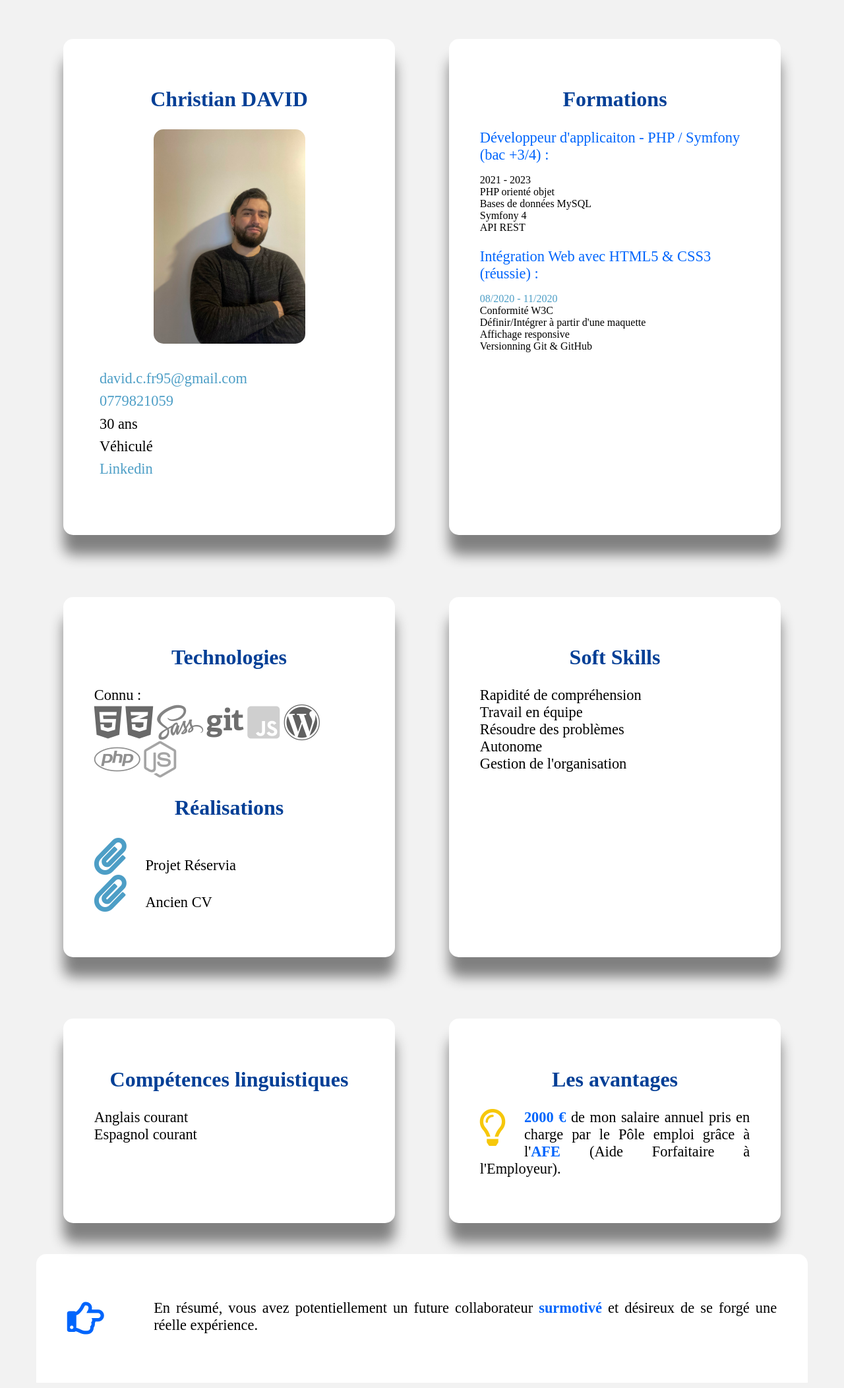
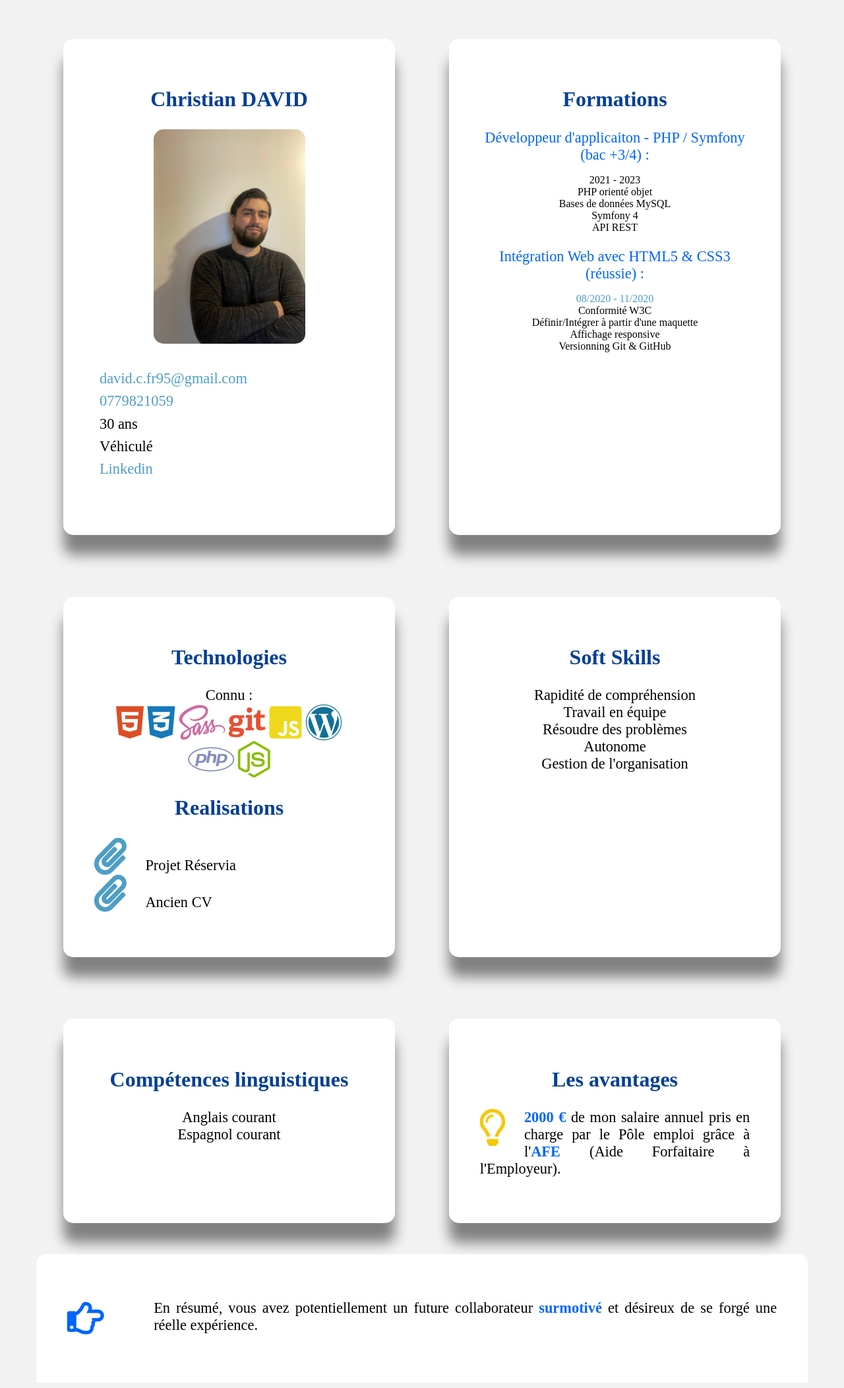
Before and after one commit to chrisdavid95/cv, a PHP site: page / in a window 1280 px wide. Shown: the part 258-2362 px from the top of the page at 66% size. Run offline with PHP 8.4, Linux system fonts and the light colour scheme; some libraries are stand-ins or nearby versions.

Commit message:
ajustement

```diff
--- a/index.html
+++ b/index.html
@@ -75,7 +75,7 @@
 					<i class="fab fa-php"></i>
 					<i class="fab fa-node-js"></i>
 				</p>
-				<h2>Réalisations</h2>
+				<h2>Realisations</h2>
 				<p>
 					<a href="https://chrisdavid95.github.io/projet-reservia/"><i class="fas fa-paperclip"></i></a>Projet Réservia<br>
 					<a href="https://chrisdavid95.github.io/"><i class="fas fa-paperclip"></i></a>Ancien CV
--- a/style.css
+++ b/style.css
@@ -1,6 +1,6 @@
 /** STYLE GENERALE **/
 html{scroll-behavior: smooth}
-body{background-color: #F2F2F2; font-family: KufiStandardGK}
+body{background-color: #F2F2F2; text-align: center; font-family: KufiStandardGK}
 a{text-decoration: none}
 a:link, a:visited{color: #4D9EC6}
 a:hover, a:focus{color: #75FF42}
@@ -16,8 +16,9 @@ h1,h2,#titre p{text-align: center}
 ul{list-style-type: none; padding: 0}
 #formations li:first-of-type, #formations li:{font-size: 1.4rem}
 #formations p{margin-bottom: 0; font-size: 1.4rem}
-#technologies p:first-of-type i{filter: grayscale(100%)}
-#technologies p i:hover{filter: none}
+/**#technologies p:first-of-type i{filter: grayscale(100%)}
+#technologies p i:hover{filter: none}**/
+#technologies p:last-of-type{text-align: left}
 .fab, .fas, .far{font-size: 3.5rem}
 .far{float: left}
 .fa-html5{color: #dd4d25}
@@ -30,7 +31,7 @@ ul{list-style-type: none; padding: 0}
 .fa-node-js{color: #87BF00}
 .fa-lightbulb, .fa-hand-point-right, .fa-paperclip{margin-right: 7%}
 .fa-lightbulb{color: #F6C70A}
-.fa-html5, .fa-css3-alt, .fa-sass, .fa-git, .fa-js-square, .fa-wordpress, .fa-php, .fa-node-js, .fa-paperclip{transition: all 2s ease 0s}
+.fa-html5, .fa-css3-alt, .fa-sass, .fa-git, .fa-js-square, .fa-wordpress, .fa-php, .fa-node-js, .fa-paperclip{transition: all 1s cubic-bezier(.67,.4,.95,.1) 0s}
 .fa-html5:hover, .fa-css3-alt:hover, .fa-sass:hover, .fa-git:hover, .fa-js-square:hover, .fa-wordpress:hover, .fa-php:hover, .fa-node-js:hover, .fa-paperclip:hover{transform: rotateY(360deg); transform: 3s}
 .fa-hand-point-right, strong, #formations p{color: #0065FC}
 #soft_skills,#profil li,#technologies p, footer{font-size: 1.4rem}
```
